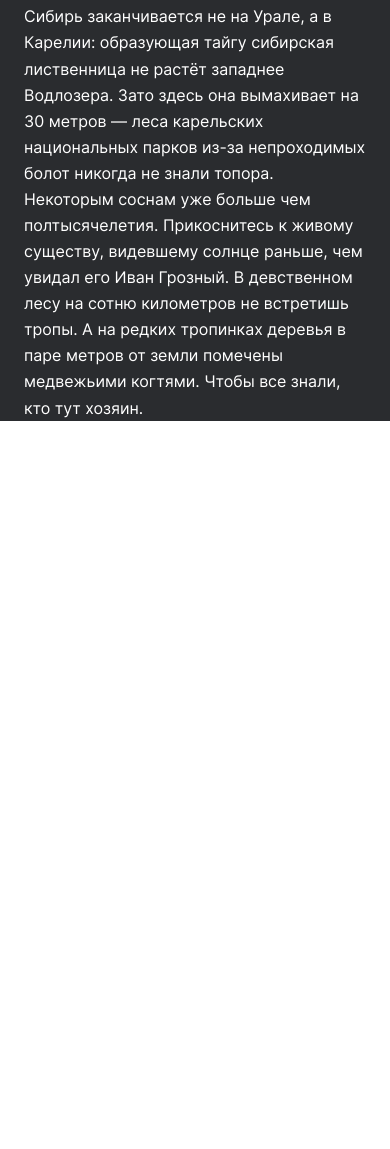
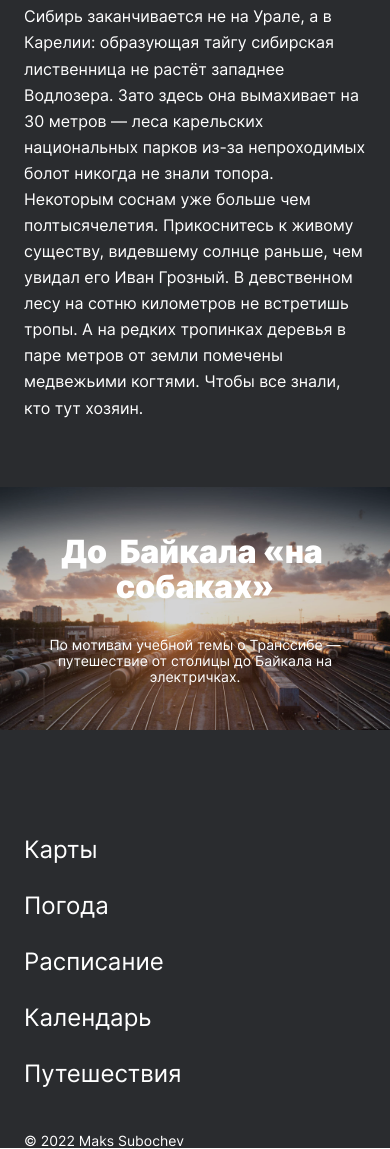
Before and after one commit to goplomah/russian-travel, a plain HTML site: page index.html in a window 390 px wide. Shown: the part 9875-11024 px from the top of the page. Before the commit the page ends 10296 px from the top, so only its background shows below. Drawn offline with Linux system fonts and the light colour scheme.

Commit message:
copmleted blocks

```diff
--- a/index.html
+++ b/index.html
@@ -221,9 +221,10 @@
               alt="Алтай"
               class="place__image"
             />
-            <div><p class="place__paragraph">
-                Алтай — одно из красивейших мест в России. В первую очередь из-за
-                гор: если ехать вдоль хребта, вы увидите склоны, усыпанные
+            <div>
+              <p class="place__paragraph">
+                Алтай — одно из красивейших мест в России. В первую очередь
+                из-за гор: если ехать вдоль хребта, вы увидите склоны, усыпанные
                 соснами, горные реки и озёра. А если вы откроете в автомобиле
                 окна, сможете познакомиться с невидимым чудом здешних мест —
                 горным воздухом.
@@ -231,9 +232,11 @@
               <p class="place__paragraph">
                 Климат на Алтае умеренный, поэтому ехать сюда лучше всего летом.
                 Так вы увидите всё разнообразие местной флоры и фауны. По лесам
-                Алтая бродят лоси, над хребтами летают орлы, а на равнинах пасутся
-                косули. И знаменитые манулы — тоже обитатели Алтайского края.
-              </p></div>
+                Алтая бродят лоси, над хребтами летают орлы, а на равнинах
+                пасутся косули. И знаменитые манулы — тоже обитатели Алтайского
+                края.
+              </p>
+            </div>
           </div>
           <div class="place">
             <h2 class="place__title">Зимний Байкал</h2>
@@ -251,18 +254,21 @@
               alt="зимний Байкал"
               class="place__image"
             />
-            <div><p class="place__paragraph">
+            <div>
+              <p class="place__paragraph">
                 Всем известен Байкал как крупнейшее озеро в мире. Многие также
                 знают, что это самый большой источник пресной воды и одно из
                 красивейших мест в России.
               </p>
               <p class="place__paragraph">
                 Конечно, это всё так. Но Байкал ещё идеальное место
-                для соревнований по скийорингу. Это такой вид спорта, когда лыжник
-                привязывает себя к мотоциклу, и тандем старается развить как можно
-                бóльшую скорость на льду. В марте 2019 года на фестивале
-                «Байкальская миля» был поставлен мировой рекорд — 197.011 км/ч.
-              </p></div>
+                для соревнований по скийорингу. Это такой вид спорта, когда
+                лыжник привязывает себя к мотоциклу, и тандем старается развить
+                как можно бóльшую скорость на льду. В марте 2019 года на
+                фестивале «Байкальская миля» был поставлен мировой рекорд —
+                197.011 км/ч.
+              </p>
+            </div>
           </div>
           <div class="place">
             <h2 class="place__title">Карелия</h2>
@@ -290,7 +296,31 @@
             </p>
           </div>
         </section>
+        <section class="cover">
+          <a
+            href="https://stampsy.com/na-elektrichkakh-do-baikala"
+            target="_blank"
+            class="cover__link"
+          >
+          <img src="./images/cover-trains.jpg" alt="железнодорожная станция" class="cover__background">
+          <div class="cover__wrapper-text"><h2 class="cover__title">До&nbsp; Байкала «на&nbsp; собаках»</h2>
+            <p class="cover__subtitle">
+              По мотивам учебной темы о Транссибе — путешествие от столицы до
+              Байкала на электричках.
+            </p></div>
+          </a>
+        </section>
       </main>
+      <div class="footer">
+        <ul class="footer__links">
+          <li class="footer__list"><a href="https://yandex.ru/maps" class="footer__link" target="_blank">Карты</a></li>
+          <li class="footer__list"><a href="https://yandex.ru/pogoda" class="footer__link" target="_blank">Погода</a></li>
+          <li class="footer__list"><a href="https://rasp.yandex.ru" class="footer__link" target="_blank">Расписание</a></li>
+          <li class="footer__list"><a href="https://calendar.yandex.ru" class="footer__link" target="_blank">Календарь</a></li>
+          <li class="footer__list"><a href="https://travel.yandex.ru" class="footer__link" target="_blank">Путешествия</a></li>
+        </ul>
+        <div class="copyright">© 2022 Maks Subochev</div>
+      </div>
     </div>
   </body>
 </html>
--- a/pages/index.css
+++ b/pages/index.css
@@ -1,3 +1,3 @@
 @import url(../vendor/normalize.css);
-@import url(../vendor/fonts.css);
+@import url(../vendor/fonts/fonts.css);
 @import url(../pages/style.css);
--- a/pages/style.css
+++ b/pages/style.css
@@ -10,7 +10,6 @@
   color: #fff;
   background-color: #2a2c2f;
   text-rendering: optimizeLegibility;
-  /* box-sizing: border-box; */
 }
 
 .header {
@@ -410,3 +409,176 @@
 .place__paragraph:not(:last-child) {
   margin-bottom: 26px;
 }
+
+.cover {
+  margin: 92px auto 0;
+  max-width: calc(100% - 2 * 48px);
+  position: relative;
+}
+
+@media screen and (max-width: 1024px) {
+  .cover {
+    max-width: 100%;
+  }
+}
+
+@media screen and (max-width: 768px) {
+  .cover {
+    margin-top: 90px;
+  }
+}
+
+@media screen and (max-width: 768px) {
+  .cover {
+    margin-top: 66px;
+  }
+}
+
+.cover__background {
+  width: 100%;
+  opacity: 0.8;
+}
+
+.cover__link {
+  text-decoration: none;
+  color: #fff;
+  margin: 0 auto;
+}
+
+.cover__link:hover .cover__background {
+  opacity: 0.3;
+  transition: opacity 0.7s;
+}
+
+.cover__wrapper-text {
+  display: flex;
+  flex-direction: column;
+  justify-content: center;
+  align-items: center;
+  position: absolute;
+  left: 0;
+  top: 0;
+  right: 0;
+  bottom: 0;
+  margin: 0;
+  gap: 32px;
+}
+
+@media screen and (max-width: 320px) {
+  .cover__wrapper-text {
+    gap: 16px;
+  }
+}
+
+.cover__title {
+  max-width: 560px;
+  font-weight: 900;
+  font-size: 72px;
+  line-height: 1.05;
+  margin: 0;
+  text-align: center;
+}
+
+@media screen and (max-width: 519px) {
+  .cover__title {
+    font-size: 32px;
+    line-height: 1.09;
+  }
+}
+
+.cover__subtitle {
+  text-align: center;
+  max-width: 360px;
+  font-weight: 400;
+  font-size: 18px;
+  line-height: 1.22;
+  margin: 0;
+}
+
+@media screen and (max-width: 519px) {
+  .cover__subtitle {
+    font-size: 14px;
+    line-height: 1.14;
+  }
+}
+
+.footer {
+  max-width: calc(100% - 2 * 48px);
+  margin: 92px auto 0;
+  display: flex;
+  justify-content: space-between;
+  align-items: center;
+}
+
+@media screen and (max-width: 768px) {
+  .footer {
+    margin-top: 88px;
+    max-width: calc(100% - 2 * 24px);
+  }
+}
+
+@media screen and (max-width: 698px) {
+  .footer {
+    flex-direction: column;
+    align-items: flex-start;
+  }
+}
+
+@media screen and (max-width: 320px) {
+  .footer {
+    margin-top: 64px;
+  }
+}
+
+.footer__links {
+  list-style: none;
+  display: flex;
+  padding: 0;
+}
+
+@media screen and (max-width: 698px) {
+  .footer__links {
+    flex-direction: column;
+    gap: 32px;
+    margin-bottom: 48px;
+  }
+}
+
+.footer__link {
+  text-decoration: none;
+  color: #fff;
+  font-weight: 400;
+  font-size: 16px;
+  line-height: 1.12;
+}
+
+@media screen and (max-width: 698px) {
+  .footer__link {
+    font-size: 24px;
+    line-height: 1;
+  }
+}
+
+.footer__list {
+}
+
+.footer__list:not(:last-of-type) {
+  margin-right: 18px;
+}
+
+.footer__link:hover {
+  opacity: 0.7;
+  transition: opacity 0.7s;
+}
+
+.copyright {
+  font-weight: 400;
+  font-size: 14px;
+  line-height: 1.14;
+}
+
+@media screen and (max-width: 698px) {
+  .copyright {
+    line-height: 1;
+  }
+}
--- a/vendor/fonts.css
+++ /dev/null
@@ -1,20 +0,0 @@
-@font-face {
-  font-family: "Inter";
-  src: url(../fonts/Inter-Regular.woff2) format("woff2"),
-    url(../fonts/Inter-Regular.woff) format("woff");
-  font-weight: 400;
-}
-
-@font-face {
-  font-family: "Inter";
-  src: url(../fonts/Inter-Bold.woff2) format("woff2"),
-    url(../fonts/Inter-Bold.woff) format("woff");
-  font-weight: 700;
-}
-
-@font-face {
-  font-family: "Inter";
-  src: url(../fonts/Inter-Black.woff2) format("woff2"),
-    url(../fonts/Inter-Black.woff) format("woff");
-  font-weight: 900;
-}
--- /dev/null
+++ b/vendor/fonts/fonts.css
@@ -0,0 +1,20 @@
+@font-face {
+  font-family: "Inter";
+  src: url(./inter/Inter-Regular.woff2) format("woff2"),
+    url(./inter/Inter-Regular.woff) format("woff");
+  font-weight: 400;
+}
+
+@font-face {
+  font-family: "Inter";
+  src: url(./inter/Inter-Bold.woff2) format("woff2"),
+    url(./inter/Inter-Bold.woff) format("woff");
+  font-weight: 700;
+}
+
+@font-face {
+  font-family: "Inter";
+  src: url(./inter/Inter-Black.woff2) format("woff2"),
+    url(./inter/Inter-Black.woff) format("woff");
+  font-weight: 900;
+}
```
Also changed, not shown: vendor/fonts/inter/Inter-Black.woff (renamed from fonts/Inter-Black.woff), vendor/fonts/inter/Inter-Black.woff2 (renamed from fonts/Inter-Black.woff2), vendor/fonts/inter/Inter-Bold.woff (renamed from fonts/Inter-Bold.woff), vendor/fonts/inter/Inter-Bold.woff2 (renamed from fonts/Inter-Bold.woff2), vendor/fonts/inter/Inter-Regular.woff (renamed from fonts/Inter-Regular.woff), vendor/fonts/inter/Inter-Regular.woff2 (renamed from fonts/Inter-Regular.woff2). Lines whose indentation alone changed are shown as unchanged.
